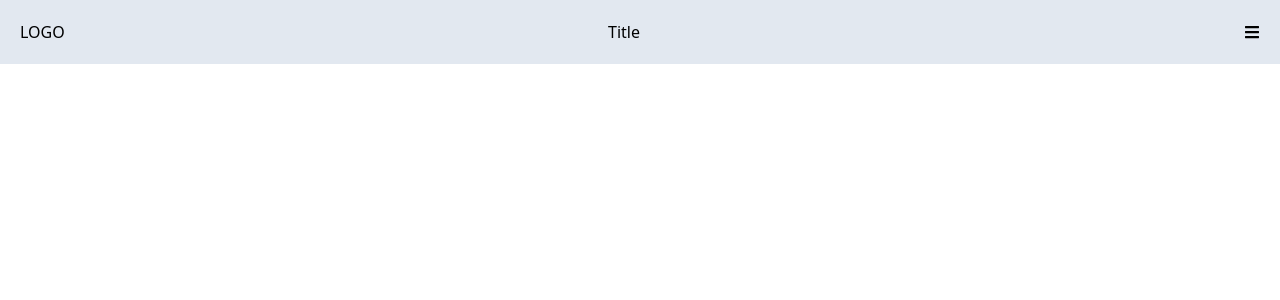
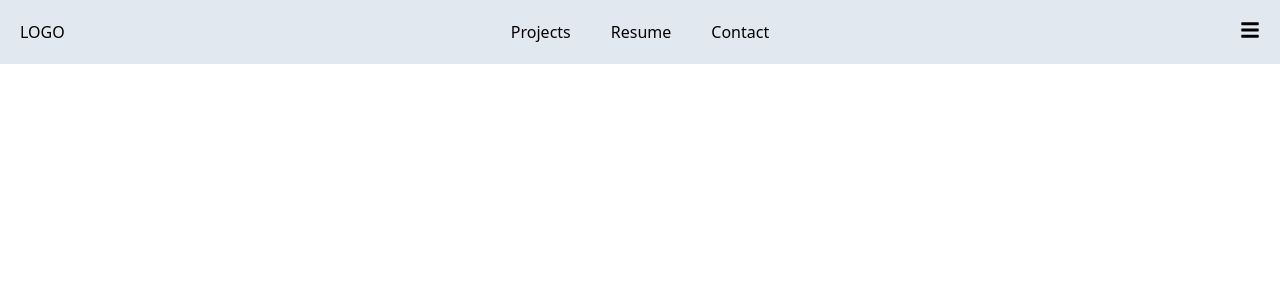
Before and after one commit to justatoaster47/portfolio_site, a Next.js app: page / in a window 1280 px wide. Both pictures are taken after a click on the button 1252 px from the left and 32 px from the top of the page. Shown: the top 300 px of the page. Built offline with nearby package versions, Linux system fonts and the light colour scheme.

Commit message:
Faded nav bar

```diff
--- a/components/Nav.js
+++ b/components/Nav.js
@@ -21,32 +21,30 @@ const Nav = () => {
 
 
   return (
-    <header className='flex items-center justify-between h-30 p-5 bg-slate-200'>
+    <header>
 
-      {isVisible ? (
-        <>
-        <nav className={'flex justify-around h-full w-1/2 transition-all duration-300 ease-in' + (isVisible ? "h-45" : "h-20]")}>
+      <h3 className='z-50 absolute left-5 top-5'>LOGO</h3>
 
-          <a href="/#" className='hover:text-gray-400 transform '>Home</a>
-          <a href="/#" className='hover:text-gray-400 transform '>My work</a>
-          <a href="/#" className='hover:text-gray-400 transform '>Blog</a>
-          <a href="/#" className='hover:text-gray-400 transform '>About me</a>
-        </nav>
-
-        </>
-      ) : (
-        <nav className='flex justify-between items-center w-1/2 h-full '>
-          <h3>LOGO</h3>
-
-          <h1>Title</h1>
-
-        </nav>
-      )}
+      <nav
+      className={`flex items-center justify-center gap-10 h-30 p-5 bg-slate-200 duration-300 transition-opacity ${
+        isVisible ? 'opacity-100' : 'opacity-0'
+      }`}
+      onMouseLeave={handleMouseLeave}
+      >
+        <a href="/#" className="hover:text-gray-400 transform">
+          Projects
+        </a>
+        <a href="/#" className="hover:text-gray-400 transform">
+          Resume
+        </a>
+        <a href="/#" className="hover:text-gray-400 transform">
+          Contact
+        </a>
+      </nav>
 
       <button
-        className='z-50 hover:text-gray-400 duration-150 hover:rotate-180 bg-transparent border-none outline-none transform'
+        className='absolute bg-transparent border-none outline-none right-5 top-5 text-xl '
         onMouseEnter={handleMouseEnter}
-        onMouseLeave={handleMouseLeave}
       >
         <FaBars />
       </button>
```
